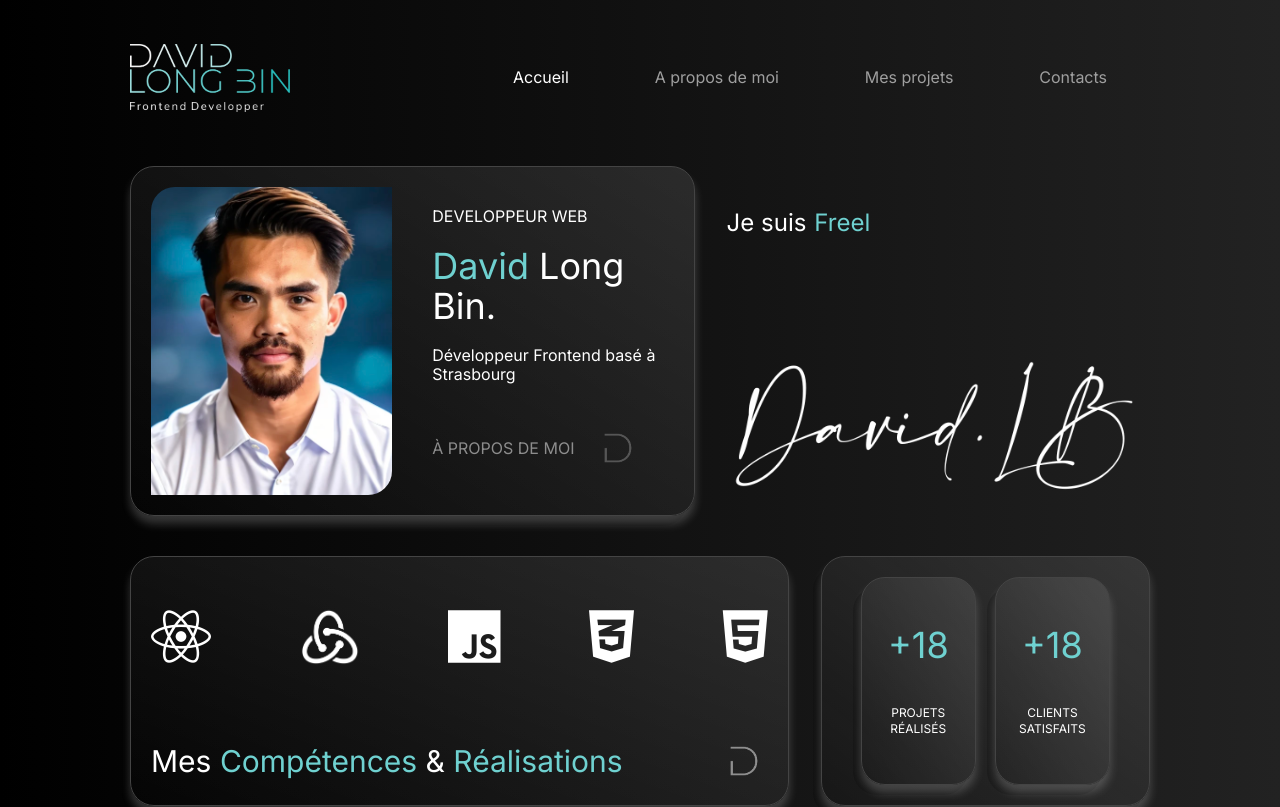
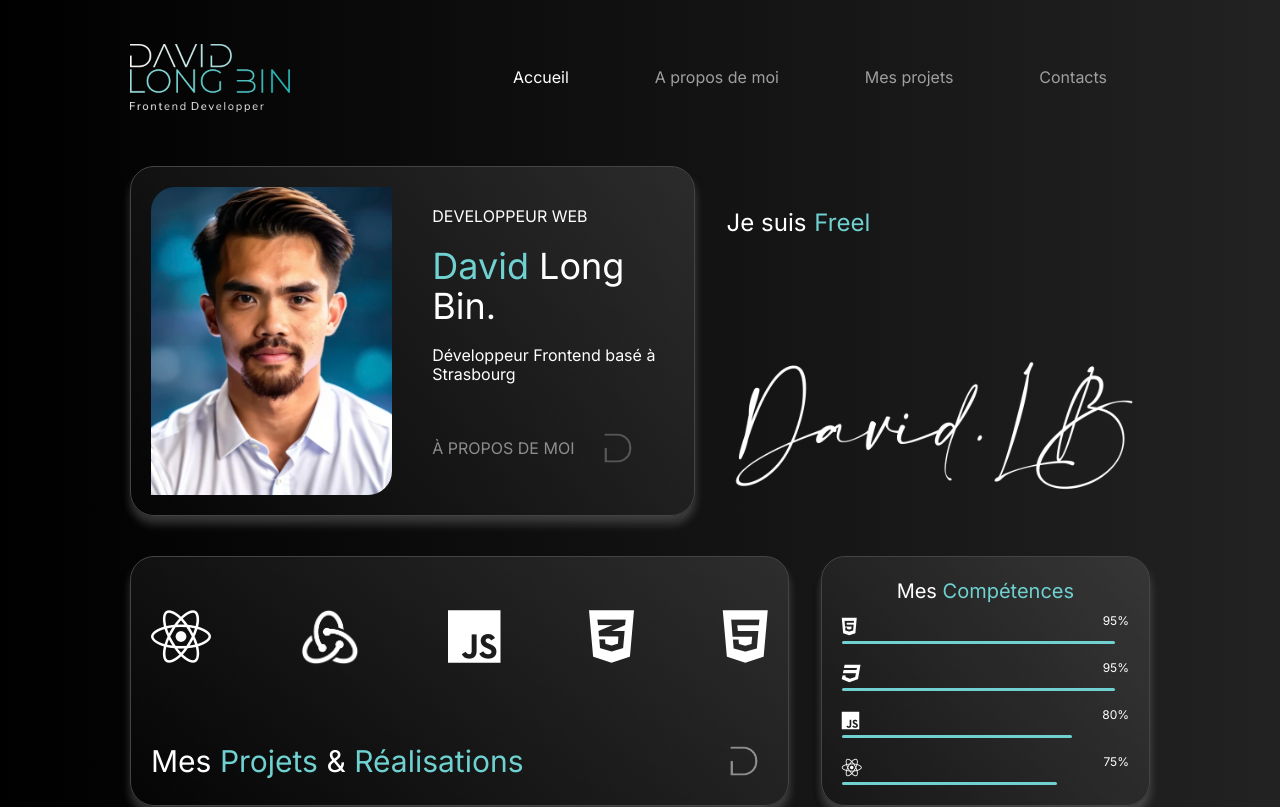
Before and after one commit to David6790/portfolio, a React (Create React App) app: page / in a window 1280 px wide. Shown: the top 807 px of the page. Built offline with nearby package versions, Linux system fonts and the light colour scheme.

Commit message:
changement composant skills

```diff
--- a/public/db.json
+++ b/public/db.json
@@ -2,6 +2,15 @@
   "projects": [
     {
       "id": 1,
+      "name": "Elisa & Killian",
+      "image": "./img/projects/elisa.webp",
+      "typeOfMission": "Intégration et design Web",
+      "missionContext": "Killian, un ami proche, s'apprêtait à vivre l'un des moments les plus mémorables de sa vie : son mariage. Dans cette ère numérique, il souhaitait une approche moderne pour annoncer cette grande nouvelle à ses proches. Au lieu d'un faire-part traditionnel, il m'a approché avec l'idée de créer un site web dédié qui non seulement servirait d'invitation, mais aussi de plateforme pour partager des moments précieux avec ses invités. Le site devait être à la fois élégant et fonctionnel, reflétant l'importance et la beauté de l'occasion.",
+      "technicalChallenges": "Le principal défi technique était de concevoir un site qui soit à la fois esthétiquement plaisant et facile à naviguer pour des utilisateurs de tous âges, étant donné la variété des invités. De plus, le site devait être suffisamment sécurisé pour protéger les informations personnelles et les photos partagées. L'intégration d'un lien vers un drive pour le téléchargement des photos a nécessité une attention particulière pour garantir une transition fluide et sécurisée pour les utilisateurs. Enfin, étant donné la nature éphémère de l'événement, il était essentiel que le site soit optimisé pour la performance, garantissant ainsi que chaque visiteur puisse accéder rapidement aux informations, quel que soit le dispositif ou la connexion internet utilisée",
+      "link": "https://www.elisa-killian-sedisentoui.fr/"
+    },
+    {
+      "id": 2,
       "name": "Booki",
       "image": "./img/projects/booki.webp",
       "typeOfMission": "Intégration Web",
@@ -10,7 +19,7 @@
       "link": "https://david6790.github.io/Projet_3_v2/"
     },
     {
-      "id": 2,
+      "id": 3,
       "name": "Oh My Food",
       "image": "./img/projects/ohMyFood.webp",
       "typeOfMission": "Intégration / Animation Design",
@@ -19,7 +28,7 @@
       "link": "https://david6790.github.io/projet-4-OC/"
     },
     {
-      "id": 3,
+      "id": 4,
       "name": "Portfolio Sophie Bluel",
       "image": "./img/projects/sophieBluel.webp",
       "typeOfMission": "Développement Javascript",
@@ -28,7 +37,7 @@
       "link": "https://github.com/David6790/oc-p6-javascript"
     },
     {
-      "id": 4,
+      "id": 5,
       "name": "Menu Maker by Qwenta",
       "image": "./img/projects/qwenta.webp",
       "typeOfMission": "Gestion de projet Agile.",
@@ -36,7 +45,7 @@
       "technicalChallenges": "Ce projet a présenté plusieurs défis techniques et organisationnels. Premièrement, la mise en place d'un système de veille efficace pour recueillir des idées pertinentes pour le projet, tout en garantissant sa réutilisabilité pour l'équipe. Deuxièmement, la détermination précise des spécifications techniques du \"Menu Maker\" basée sur les documents fournis, tout en justifiant chaque choix pour assurer la satisfaction du client. Enfin, la planification du projet était essentielle : la configuration d'un outil de gestion de projet, la création d'un tableau Kanban détaillé et la garantie que toutes les tâches étaient clairement définies et catégorisées. Chacun de ces défis nécessitait une attention méticuleuse aux détails, une communication ouverte avec l'équipe et une vision claire de l'objectif final, tout en respectant les principes AGILE pour une gestion de projet flexible et adaptative."
     },
     {
-      "id": 5,
+      "id": 6,
       "name": "Kasa",
       "image": "./img/projects/kasa.webp",
       "typeOfMission": "Développement React.js",
@@ -45,7 +54,7 @@
       "link": "https://willowy-biscochitos-d434da.netlify.app/"
     },
     {
-      "id": 6,
+      "id": 7,
       "name": "Nina Carducci",
       "image": "./img/projects/nina.webp",
       "typeOfMission": "Référencement SEO",
@@ -54,7 +63,7 @@
       "link": "https://david6790.github.io/oc-p9/"
     },
     {
-      "id": 7,
+      "id": 8,
       "name": "724 Events",
       "image": "./img/projects/724.webp",
       "typeOfMission": "Débug - Tests Unitaires",
@@ -63,7 +72,7 @@
       "link": "https://unique-dodol-538995.netlify.app/"
     },
     {
-      "id": 8,
+      "id": 9,
       "name": "Argent-Bank",
       "image": "./img/projects/argent.webp",
       "typeOfMission": "Développement React - Redux",
--- a/src/components/cardsHome/Experience.jsx
+++ /dev/null
@@ -1,47 +0,0 @@
-import React, { useRef } from "react";
-import { motion } from "framer-motion";
-import { useInView } from "framer-motion";
-
-const Experience = () => {
-  const ref = useRef(null);
-
-  const isInView = useInView(ref, { once: false });
-  return (
-    <motion.div
-      ref={ref}
-      className=" flex lg:flex-row md:flex-col sm:flex-col flex-col lg:justify-evenly md:justify-around sm:justify-around justify-evenly  items-center h-full w-[100%] rounded-3xl shadow-myshadow bg-card-gradiant bg-card  border-solid border-[#444] border-[1px] lg:py-5 md:py-3 py-5  sm:py-3 md:px-5 sm:px-5 px-5  "
-      style={{
-        transform: isInView ? "none" : "opacity:0 scale(0) ",
-
-        opacity: isInView ? 1 : 0,
-        scale: isInView ? 1 : 1,
-        transition: "all  ease-in 0.8s ",
-      }}
-    >
-      <div className=" lg:h-full md:h-[40%] sm:h-[40%] h-[40%] lg:w-[40%] md:w-[100%] sm:w-[100%] w-[100%]  flex lg:flex-col md:flex-col sm:flex-col flex-row lg:justify-center md:justify-center sm:justify-center justify-evenly items-center text-center rounded-3xl shadow-myshadow bg-card-gradiant bg-card  border-solid border-[#444] border-[1px] pl-1 pr-1 py-2 lg:mb-0 md:mb-0 sm:mb-0 mb-5">
-        <div>
-          <h1 className=" lg:text-4xl md:text-2xl sm:text-2xl text-3xl text-myBlue lg:mb-10 md:mb-0 sm:mb-0">
-            +18
-          </h1>
-        </div>
-        <div className=" text-xs flex flex-row gap-1 lg:flex-col md:flex-col sm:flex-col lg:gap-0 md:gap-0 sm:gap-0 ">
-          <h2>PROJETS</h2>
-          <h2>RÉALISÉS</h2>
-        </div>
-      </div>
-      <div className=" lg:h-full md:h-[40%] sm:h-[40%] h-[40%] lg:w-[40%] md:w-[100%] sm:w-[100%] w-[100%]  flex lg:flex-col md:flex-col sm:flex-col flex-row lg:justify-center md:justify-center sm:justify-center justify-evenly items-center text-center rounded-3xl shadow-myshadow bg-card-gradiant bg-card  border-solid border-[#444] border-[1px] pl-1 pr-1 py-2 lg:mb-0 md:mb-0 sm:mb-0 mb-0">
-        <div>
-          <h1 className=" lg:text-4xl md:text-2xl sm:text-2xl text-3xl text-myBlue lg:mb-10 md:mb-0 sm:mb-0">
-            +18
-          </h1>
-        </div>
-        <div className=" text-xs flex flex-row gap-1 lg:flex-col md:flex-col sm:flex-col lg:gap-0 md:gap-0 sm:gap-0 ">
-          <h2>CLIENTS</h2>
-          <h2>SATISFAITS</h2>
-        </div>
-      </div>
-    </motion.div>
-  );
-};
-
-export default Experience;
--- a/src/components/cardsHome/MyWorks.jsx
+++ b/src/components/cardsHome/MyWorks.jsx
@@ -33,7 +33,7 @@ const MyWorks = () => {
         </div>
         <div className="flex flex-row items-center justify-between w-full">
           <h1 className="lg:text-3xl md:text-2xl sm:text-2xl">
-            Mes <span className=" text-myBlue">Compétences</span> &
+            Mes <span className=" text-myBlue">Projets</span> &
             <span className=" text-myBlue"> Réalisations</span>
           </h1>
           <IconCta />
--- /dev/null
+++ b/src/components/cardsHome/SkillBar.jsx
@@ -0,0 +1,34 @@
+import React, { useRef } from "react";
+import { motion } from "framer-motion";
+import { useInView } from "framer-motion";
+
+const SkillBar = ({ skill, level }) => {
+  const ref = useRef(null);
+
+  const isInView = useInView(ref, { once: false });
+  return (
+    <div className="mb-4 flex flex-col justify-between items-center">
+      <div className=" flex flex-row justify-between w-full">
+        <h3 className="text-xl">{skill}</h3>
+        <div className="text-xs">{level}%</div>
+      </div>
+
+      <div className=" w-full rounded-full">
+        <motion.div
+          ref={ref}
+          className=" bg-myBlue text-xs leading-none  text-center text-white rounded-full h-[3px]"
+          style={{
+            width: `${level}%`,
+            transform: isInView ? "none" : "scaleX(0) ",
+            transformOrigin: "left",
+
+            scaleX: isInView ? 1 : 0,
+            transition: `all   ease-in 1.5s `,
+          }}
+        ></motion.div>
+      </div>
+    </div>
+  );
+};
+
+export default SkillBar;
--- /dev/null
+++ b/src/components/cardsHome/Skills.jsx
@@ -0,0 +1,41 @@
+import React, { useRef } from "react";
+import { motion } from "framer-motion";
+import { useInView } from "framer-motion";
+import SkillBar from "./SkillBar";
+
+const Skills = () => {
+  const ref = useRef(null);
+
+  const isInView = useInView(ref, { once: false });
+  const skills = [
+    { name: <i className="fa-brands fa-html5"></i>, level: 95 },
+    { name: <i className="fa-brands fa-css3"></i>, level: 95 },
+    { name: <i className="fa-brands fa-js"></i>, level: 80 },
+    { name: <i className="fa-brands fa-react"></i>, level: 75 },
+  ];
+
+  return (
+    <motion.div
+      ref={ref}
+      className=" flex lg:flex-col md:flex-col sm:flex-col flex-col lg:justify-evenly md:justify-around sm:justify-around justify-evenly  items-center h-full w-[100%] rounded-3xl shadow-myshadow bg-card-gradiant bg-card  border-solid border-[#444] border-[1px] lg:py-5 md:py-3 py-5  sm:py-3 md:px-5 sm:px-5 px-5  "
+      style={{
+        transform: isInView ? "none" : "opacity:0 scale(0) ",
+
+        opacity: isInView ? 1 : 0,
+        scale: isInView ? 1 : 1,
+        transition: "all  ease-in 0.8s ",
+      }}
+    >
+      <h1 className=" lg:text-xl md:text-base sm:text-base text-xl mb-2">
+        Mes <span className=" text-myBlue">Compétences</span>
+      </h1>
+      <div className=" flex flex-col w-full h-full">
+        {skills.map((skill) => (
+          <SkillBar key={skill.name} skill={skill.name} level={skill.level} />
+        ))}
+      </div>
+    </motion.div>
+  );
+};
+
+export default Skills;
--- a/src/page/Home.jsx
+++ b/src/page/Home.jsx
@@ -4,9 +4,10 @@ import PersonnalCard from "../components/cardsHome/PersonnalCard";
 import AboutMe from "../components/cardsHome/AboutMe";
 import MyWorks from "../components/cardsHome/MyWorks";
 import Socials from "../components/cardsHome/Socials";
-import Experience from "../components/cardsHome/Experience";
+
 import ContactCard from "../components/cardsHome/ContactCard";
 import TypeWrite from "../components/cardsHome/TypeWrite";
+import Skills from "../components/cardsHome/Skills";
 
 const Home = () => {
   return (
@@ -26,7 +27,7 @@ const Home = () => {
             <MyWorks />
           </div>
           <div className=" lg:w-4/12 md:w-4/12 sm:w-4/12 w-full lg:mb-0 md:mb-0 sm:mb-0 mb-10 lg:h-auto md:h-auto sm:h-auto h-[50%]">
-            <Experience />
+            <Skills />
           </div>
         </div>
         <div className="flex lg:flex-row md:flex-row sm:flex-row flex-col w-[100%] justify-between gap-8  lg:h-[250px] md:h-[250px] sm:h-[250px] h-[400px]  ">
```
Also changed, not shown: public/img/projects/elisa.webp (added).
